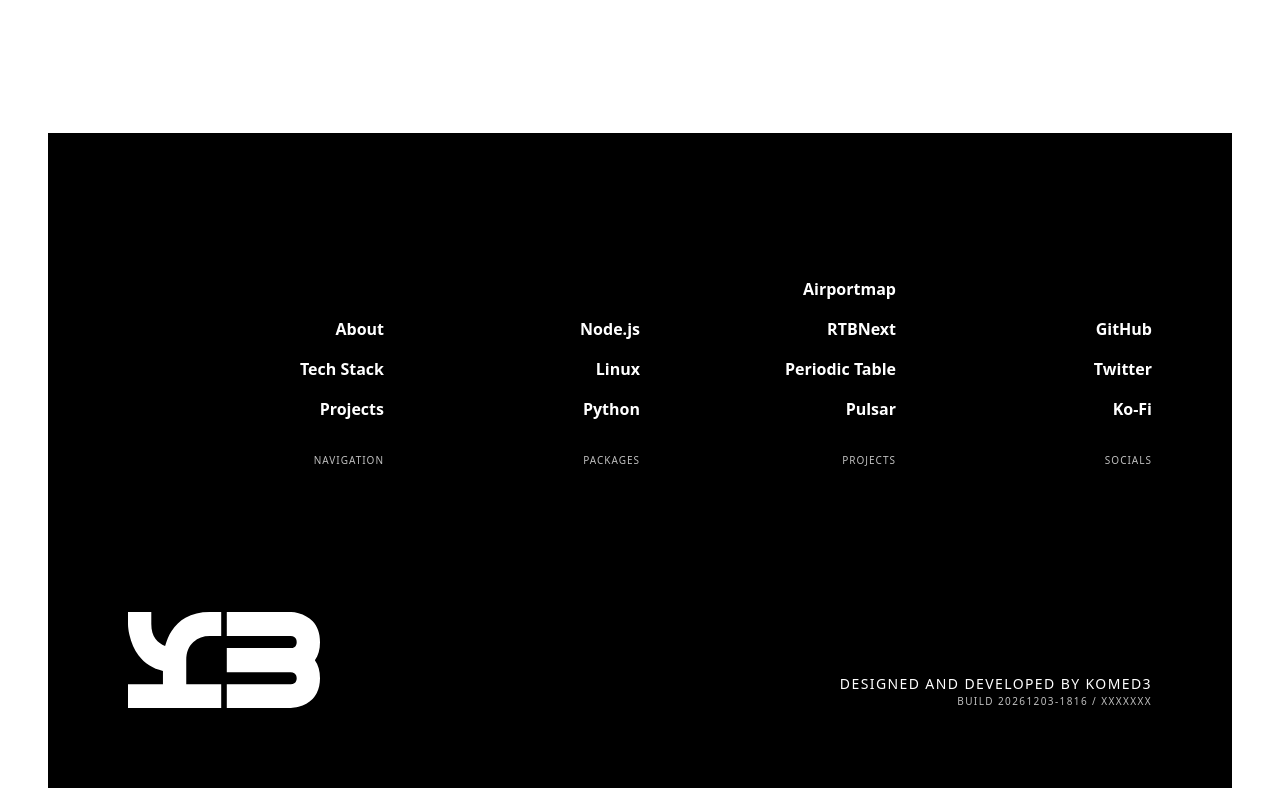
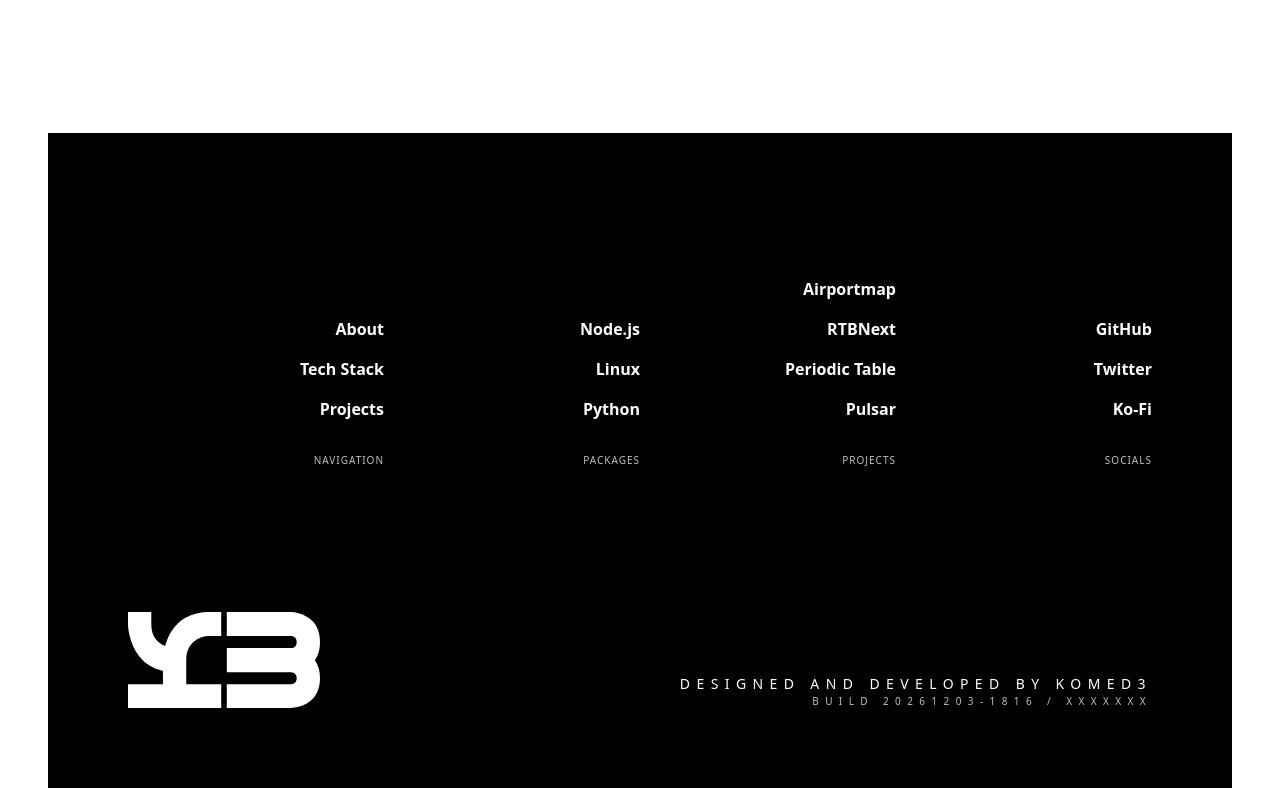
Before and after one commit to komed3/web, a React (Vite) app: page / in a window 1280 px wide. Shown: the part 1595-2383 px from the top of the page. Built offline with nearby package versions, Linux system fonts and the light colour scheme; a web font is replaced by a local one.

Commit message:
Update Footer.tsx

```diff
--- a/src/layout/Footer.tsx
+++ b/src/layout/Footer.tsx
@@ -90,7 +90,7 @@ export function Footer () {
         </div>
 
         { /** Copyright + Build Info */ }
-        <div className= 'flex flex-col justify-end items-end text-sm uppercase font-extralight tracking-widest'>
+        <div className= 'flex flex-col justify-end items-end text-sm uppercase font-extralight tracking-[0.4rem]'>
           <div>Designed and developed by komed3</div>
 
           <div className= 'text-[10px] opacity-75'>
```
